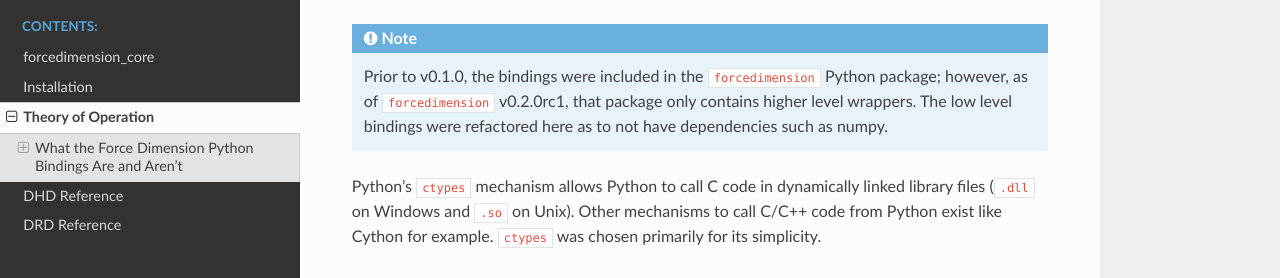
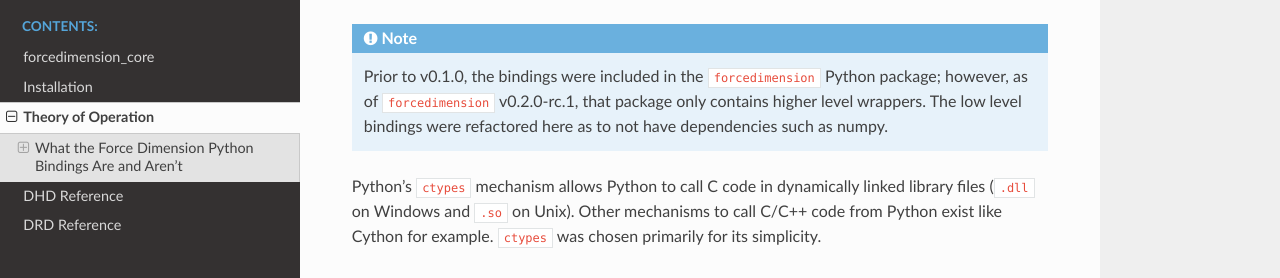
Before and after one commit to EmDash00/forcedimension_core-python-docs, a Sphinx documentation site: the page built from docs/source/theory_of_operation.rst, in a window 1280 px wide and 1094 px high. Shown: the part 136-414 px from the top of the window. Built offline with Sphinx 7.4.7 and the Read the Docs theme 2.0.0, drawn with Linux system fonts in a browser that asks for light colours.

Commit message:
Change version to semantic version

```diff
--- a/docs/source/theory_of_operation.rst
+++ b/docs/source/theory_of_operation.rst
@@ -3,7 +3,7 @@
 
 .. note::
   Prior to v0.1.0, the bindings were included in the ``forcedimension`` Python package; however, as of
-  ``forcedimension`` v0.2.0rc1, that package only contains higher level wrappers.
+  ``forcedimension`` v0.2.0-rc.1, that package only contains higher level wrappers.
   The low level bindings were refactored here as to not have dependencies such as numpy.
 
 
```
